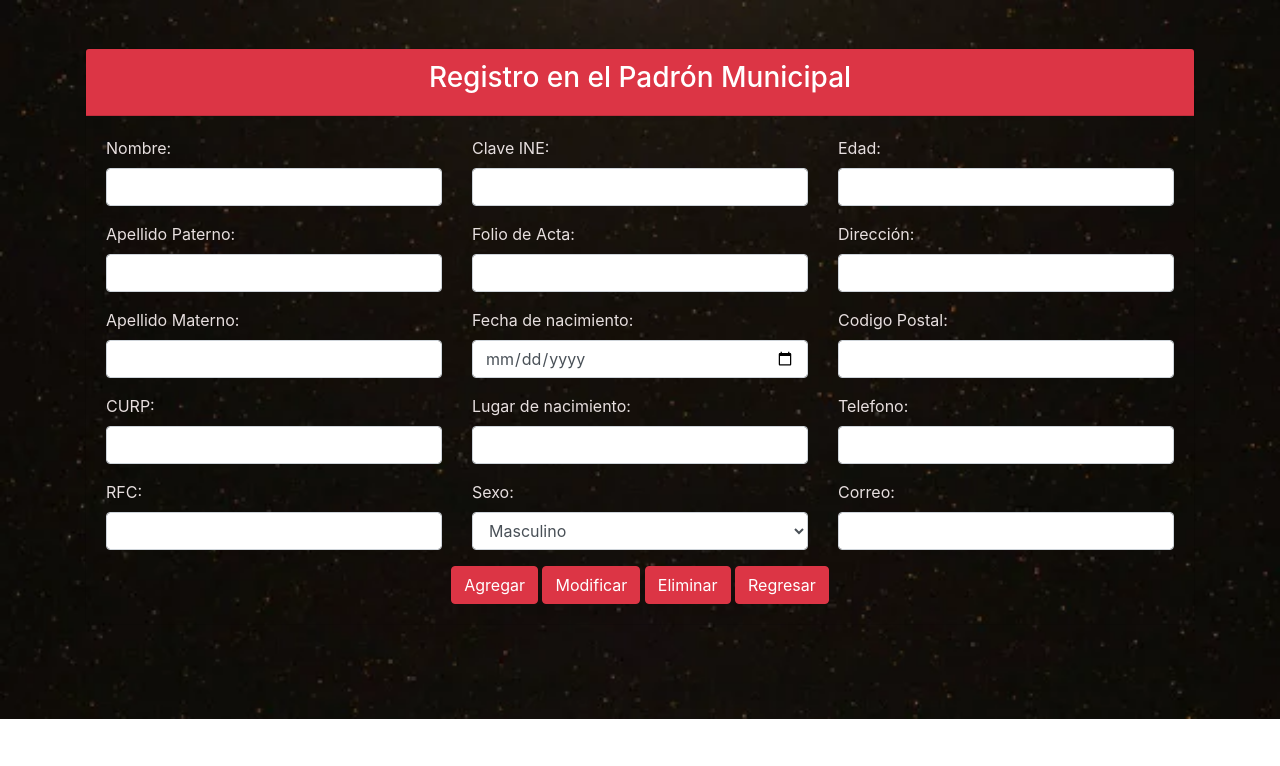
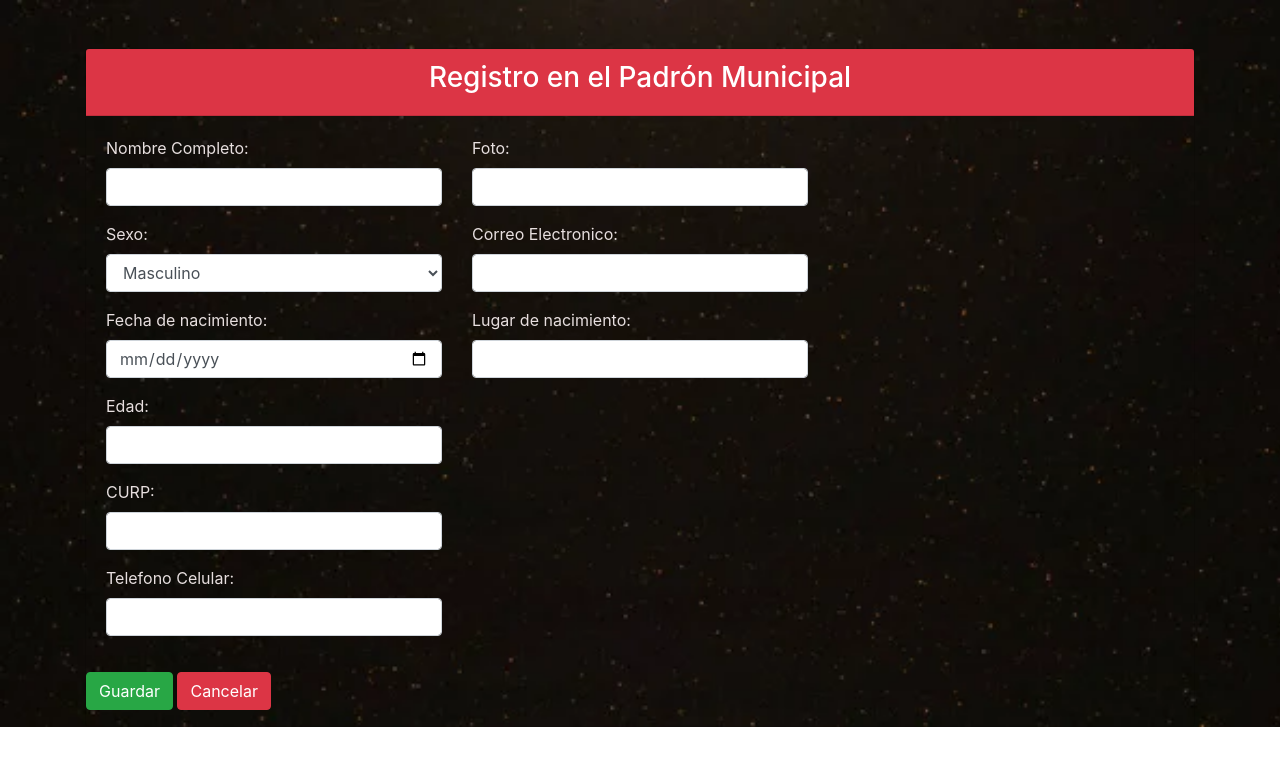
Before and after one commit to Carlosmau11/panteon_municipal_lerdo, a PHP site: page /agregar_propietario.php in a window 1280 px wide. Shown: the top 766 px of the page. Run offline with PHP 8.4, Linux system fonts and the light colour scheme.

Commit message:
Se insertan datos para agregar un propietario

```diff
--- a/app/view/actualizar_propietario.php
+++ b/app/view/actualizar_propietario.php
@@ -54,8 +54,7 @@ $propietario = mysqli_fetch_assoc($resultado);
                             <div class="form-group">
                                 <label style="color: rgb(231, 223, 223);" for="sexo">Sexo:</label>
                                 <select class="form-control" id="sexo" name="sexo" required>
-                                    <option value="<?php echo $propietario ['sexo']; ?>">Masculino</option>
-                                    <option value="<?php echo $propietario ['sexo']; ?>">Femenino</option>
+                                    <option value="<?php echo $propietario ['sexo']; ?>"></option>
                                 </select>
                             </div>
 
--- a/app/view/agregar_propietario.php
+++ b/app/view/agregar_propietario.php
@@ -31,65 +31,14 @@
                 <h3 class="text-center">Registro en el Padrón Municipal</h3>
             </div>
             <div class="card-body">
-                <form action="#" method="post" enctype="multipart/form-data">
+                <form action="../../app/model/functions_db.php" method="POST" enctype="multipart/form-data">
                     <div class="row">
                         <!-- Columna 1: Datos Personales Parte 1 -->
                         <div class="col-md-4">
 
                             <div class="form-group">
-                                <label style="color: rgb(231, 223, 223);" for="nombre">Nombre:</label>
-                                <input type="text" class="form-control" id="nombre" name="nombre" required>
-                            </div>
-
-                            <div class="form-group">
-                                <label style="color: rgb(231, 223, 223);" for="apellido_paterno">Apellido
-                                    Paterno:</label>
-                                <input type="text" class="form-control" id="apellido_paterno" name="apellido_paterno"
-                                    required>
-                            </div>
-
-                            <div class="form-group">
-                                <label style="color: rgb(231, 223, 223);" for="apellido_materno">Apellido
-                                    Materno:</label>
-                                <input type="text" class="form-control" id="apellido_materno" name="apellido_materno"
-                                    required>
-                            </div>
-
-                            <div class="form-group">
-                                <label style="color: rgb(231, 223, 223);" for="curp">CURP:</label>
-                                <input type="text" class="form-control" id="curp" name="curp" required>
-                            </div>
-
-                            <div class="form-group">
-                                <label style="color: rgb(231, 223, 223);" for="rfc">RFC:</label>
-                                <input type="text" class="form-control" id="rfc" name="rfc" required>
-                            </div>
-                        </div>
-
-                        <!-- Columna 2: Datos Personales Parte 2 -->
-                        <div class="col-md-4">
-
-                            <div class="form-group">
-                                <label style="color: rgb(231, 223, 223);" for="clave_ine">Clave INE:</label>
-                                <input type="text" class="form-control" id="clave_ine" name="clave_ine" required>
-                            </div>
-
-                            <div class="form-group">
-                                <label style="color: rgb(231, 223, 223);" for="folio_acta">Folio de Acta:</label>
-                                <input type="text" class="form-control" id="folio_acta" name="folio_acta" required>
-                            </div>
-
-                            <div class="form-group">
-                                <label style="color: rgb(231, 223, 223);" for="fecha_nacimiento">Fecha de
-                                    nacimiento:</label>
-                                <input type="date" class="form-control" id="fecha_nacimiento" name="fecha_nacimiento"
-                                    required>
-                            </div>
-
-                            <div class="form-group">
-                                <label style="color: rgb(231, 223, 223);" for="lugar_nacimiento">Lugar de
-                                    nacimiento:</label>
-                                <input type="text" class="form-control" id="lugar_nacimiento" name="lugar_nacimiento"
+                                <label style="color: rgb(231, 223, 223);" for="nombre_completo">Nombre Completo:</label>
+                                <input type="text" class="form-control" id="nombre_completo" name="nombre_completo"
                                     required>
                             </div>
 
@@ -101,54 +50,63 @@
                                 </select>
                             </div>
 
-                        </div>
-
-
-                        <!-- Columna 3: Datos de Contacto y Lugar de Entierro -->
-                        <div class="col-md-4">
-
-
+                            <div class="form-group">
+                                <label style="color: rgb(231, 223, 223);" for="fecha_nacimiento">Fecha de
+                                    nacimiento:</label>
+                                <input type="date" class="form-control" id="fecha_nacimiento" name="fecha_nacimiento"
+                                    required>
+                            </div>
 
                             <div class="form-group">
                                 <label style="color: rgb(231, 223, 223);" for="edad">Edad:</label>
-                                <input type="int" class="form-control" id="edad" name="edad" required>
-                            </div>
-
-
-                            <div class="form-group">
-                                <label style="color: rgb(231, 223, 223);" for="direccion">Dirección:</label>
-                                <input type="text" class="form-control" id="direccion" name="direccion" required>
-                            </div>
-
-
-                            <div class="form-group">
-                                <label style="color: rgb(231, 223, 223);" for="direccion">Codigo Postal:</label>
-                                <input type="text" class="form-control" id="direccion" name="direccion" required>
+                                <input type="text" class="form-control" id="edad" name="edad" required>
                             </div>
 
                             <div class="form-group">
-                                <label style="color: rgb(231, 223, 223);" for="direccion">Telefono:</label>
-                                <input type="text" class="form-control" id="direccion" name="direccion" required>
+                                <label style="color: rgb(231, 223, 223);" for="curp">CURP:</label>
+                                <input type="text" class="form-control" id="curp" name="curp" required>
                             </div>
 
                             <div class="form-group">
-                                <label style="color: rgb(231, 223, 223);" for="direccion">Correo:</label>
-                                <input type="text" class="form-control" id="direccion" name="direccion" required>
+                                <label style="color: rgb(231, 223, 223);" for="celular">Telefono Celular:</label>
+                                <input type="text" class="form-control" id="celular" name="celular" required>
+                            </div>
+                        </div>
+
+                        <!-- Columna 2: Datos Personales Parte 2 -->
+                        <div class="col-md-4">
+
+                            <div class="form-group">
+                                <label style="color: rgb(231, 223, 223);" for="foto">Foto:</label>
+                                <input type="text" class="form-control" id="foto" name="foto" required>
                             </div>
 
+                            <div class="form-group">
+                                <label style="color: rgb(231, 223, 223);" for="correo">Correo Electronico:</label>
+                                <input type="text" class="form-control" id="correo" name="correo" required>
+                            </div>
 
+                            <div class="form-group">
+                                <label style="color: rgb(231, 223, 223);" for="lugar_nacimiento">Lugar de
+                                    nacimiento:</label>
+                                <input type="text" class="form-control" id="comprobante_domicilio"
+                                    name="comprobante_domicilio" required>
+                            </div>
                         </div>
                     </div>
+            </div>
 
-                    <div class="text-center">
-                        <button type="submit" class="btn btn-danger">Agregar</button>
-                        <button type="submit" class="btn btn-danger">Modificar</button>
-                        <button type="submit" class="btn btn-danger">Eliminar</button>
-                        <a href="index.html" class="btn btn-danger"> Regresar</a>
-                    </div>
-                </form>
+            <div class="mb-3">
+                <input type="hidden" name="accion" value="agregar_propietario">
+                <button type="submit" class="btn btn-success">Guardar</button>
+                <button class="btn btn-danger" style="text-decoration: none; color: white;">
+                    <a href="index.php" style="color: white;">Cancelar</a>
+                </button>
+
             </div>
+            </form>
         </div>
+    </div>
     </div>
 
     <script src="https://ajax.googleapis.com/ajax/libs/jquery/3.5.1/jquery.min.js"></script>
```
Also changed, not shown: app/model/functions_db.php (+11 -9 lines).
